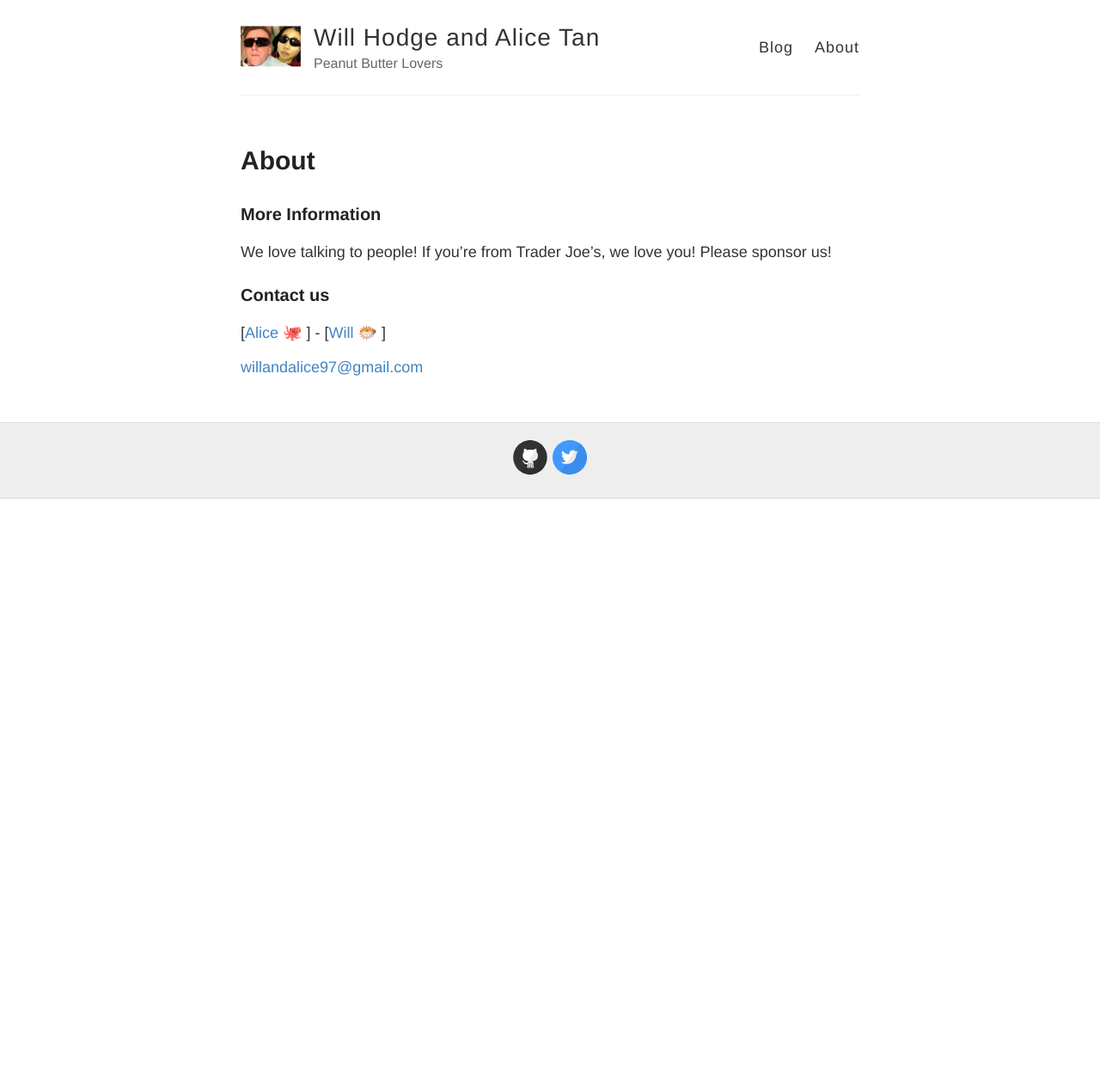
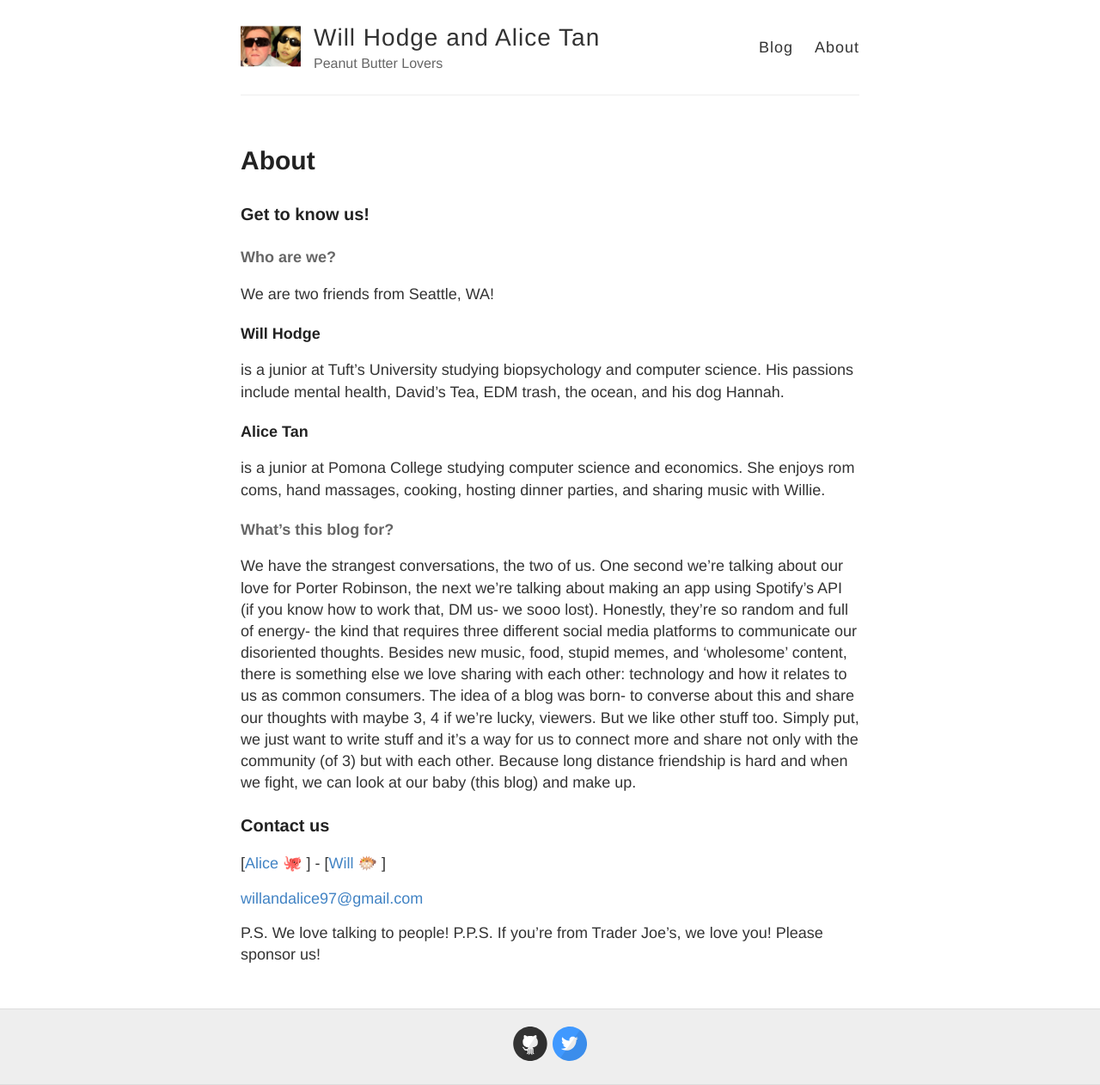
Before and after one commit to WillAndAl/WillandAl.github.io, a Jekyll site: the page built from about.md, in a window 1280 px wide. Shown: the whole page at 86% size. Built offline with Jekyll 4.4.1, drawn with Linux system fonts in a browser that asks for light colours; emoji names are drawn with the system emoji font; before the commit the page ends 900 px from its top, so only the background shows below that.

Commit message:
Update about.md
Some extra info

```diff
--- a/about.md
+++ b/about.md
@@ -5,12 +5,27 @@ permalink: /about/
 ---
 
 
-### More Information
+### Get to know us!
 
-We love talking to people! If you're from Trader Joe's, we love you! Please sponsor us!
+#### Who are we?
+
+We are two friends from Seattle, WA!
+
+###### Will Hodge
+is a junior at Tuft's University studying biopsychology and computer science. His passions include mental health, David's Tea, EDM trash, the ocean, and his dog Hannah.
+
+###### Alice Tan
+is a junior at Pomona College studying computer science and economics. She enjoys rom coms, hand massages, cooking, hosting dinner parties, and sharing music with Willie.
+
+#### What's this blog for?
+
+We have the strangest conversations, the two of us. One second we're talking about our love for Porter Robinson, the next we're talking about making an app using Spotify's API (if you know how to work that, DM us- we sooo lost). Honestly, they're so random and full of energy- the kind that requires three different social media platforms to communicate our disoriented thoughts. Besides new music, food, stupid memes, and 'wholesome' content, there is something else we love sharing with each other: technology and how it relates to us as common consumers. The idea of a blog was born- to converse about this and share our thoughts with maybe 3, 4 if we're lucky, viewers. But we like other stuff too. Simply put, we just want to write stuff and it's a way for us to connect more and share not only with the community (of 3) but with each other. Because long distance friendship is hard and when we fight, we can look at our baby (this blog) and make up.
 
 ### Contact us
 
 [[Alice :octopus:](https://aliceetan.github.io/) ] - [[Will :blowfish:](https://will-hodge.github.io/) ]
 
 [willandalice97@gmail.com](mailto:willandalice97@gmail.com)
+
+P.S. We love talking to people!
+P.P.S. If you're from Trader Joe's, we love you! Please sponsor us!
```
